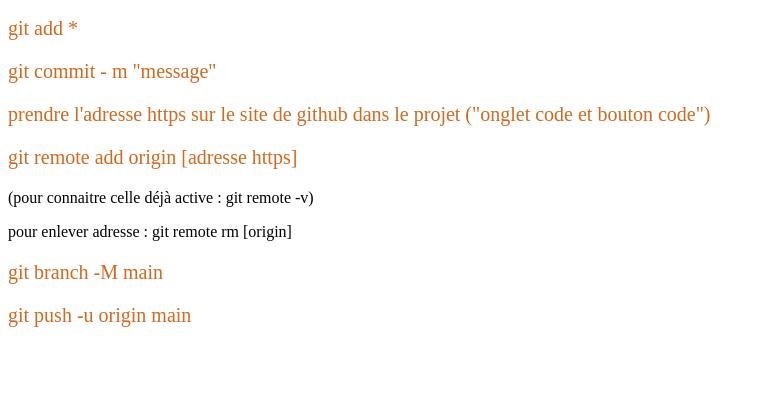
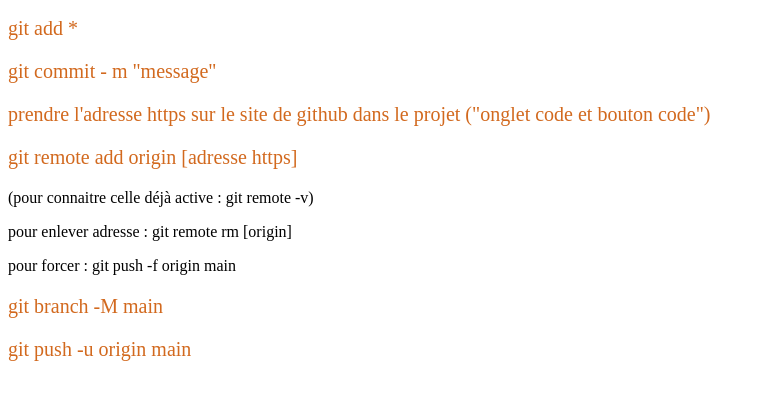
Before and after one commit to christophepateras/octuto, a plain HTML site: page index.html in a window 1280 px wide. Shown: the part 89-488 px from the top of the page, without its empty margins (0-765 px from the left). Drawn offline with Linux system fonts and the light colour scheme.

Commit message:
remote f

```diff
--- a/index.html
+++ b/index.html
@@ -19,6 +19,7 @@
 <p class="paragraphe">git remote add origin [adresse https]</p>
 <p>(pour connaitre celle déjà active : git remote -v) </p>
 <p>pour enlever adresse : git remote rm [origin]</p>
+<p>pour forcer : git push -f origin main</p>
 <p class="paragraphe">git branch -M main</p>
 <p class="paragraphe">git push -u origin main</p>
 
```
